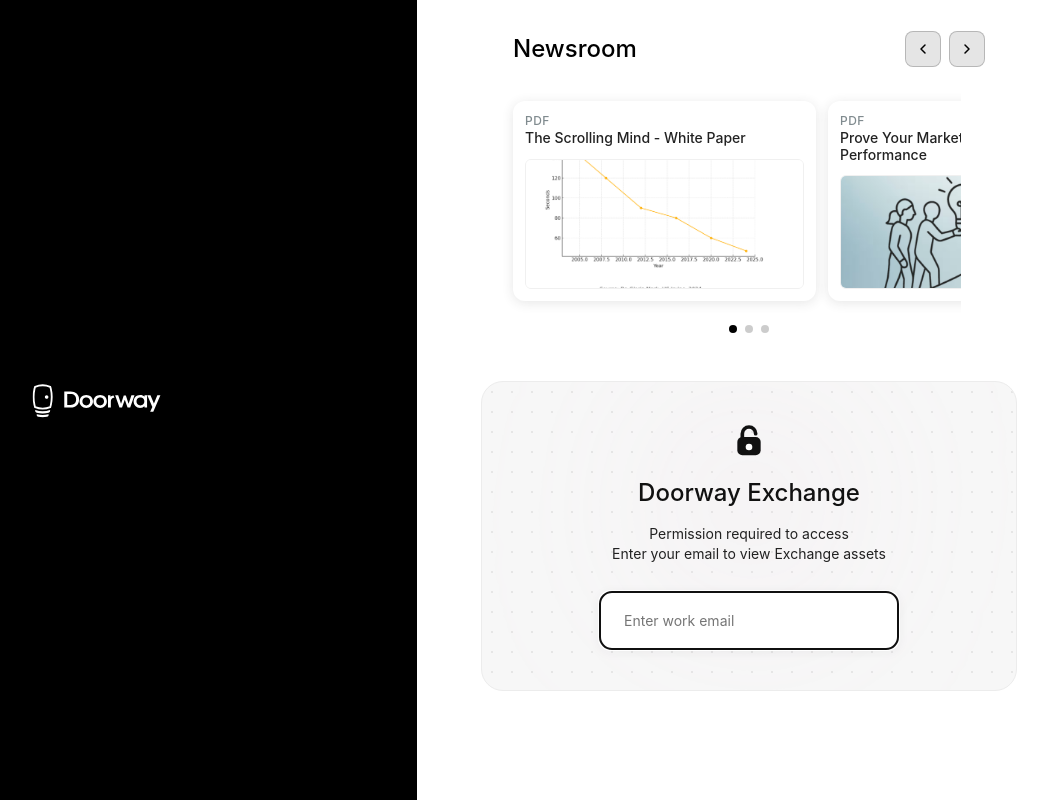
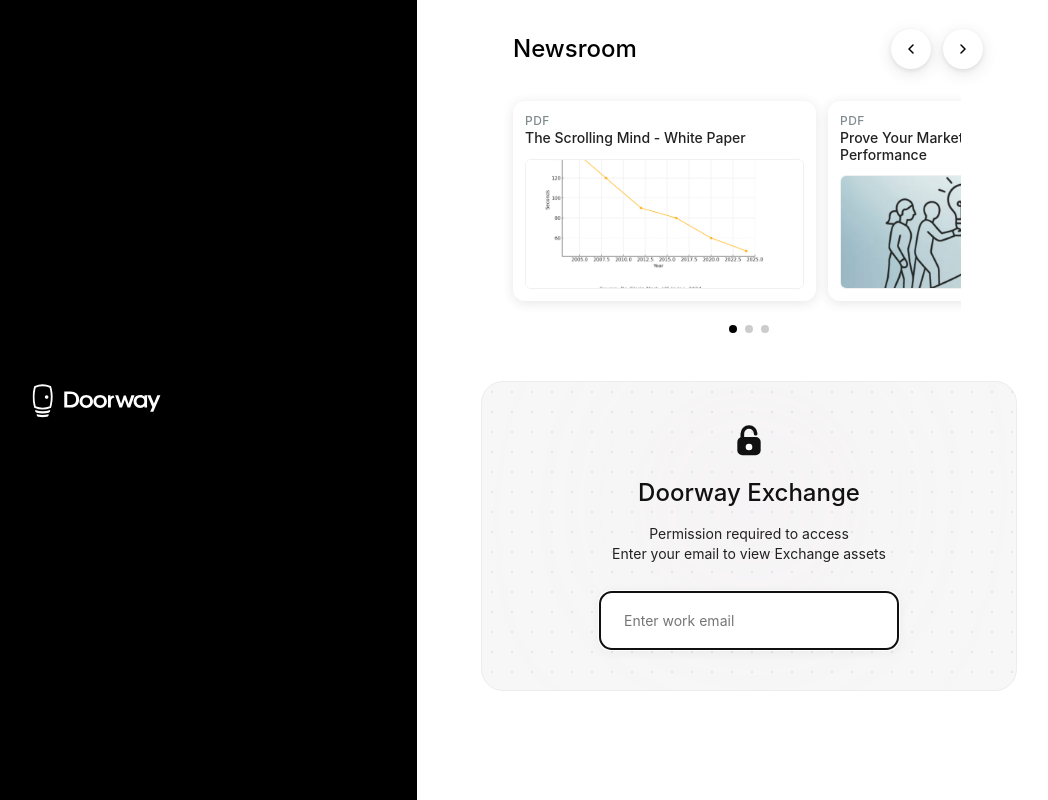
Before and after one commit to ashley544/FS-Prototype-v1, a React (Create React App) app: page / in a window 1280 px wide. Shown: the whole page, without its empty margins (223-1271 px from the left). Built offline with nearby package versions, Linux system fonts and the light colour scheme.

Commit message:
carousel buttons

```diff
--- a/src/Carousel.css
+++ b/src/Carousel.css
@@ -38,22 +38,28 @@
 }
 
 .carousel-nav-btn {
-  background: rgba(0, 0, 0, 0.1);
-  border: 1px solid rgba(0, 0, 0, 0.2);
-  border-radius: 8px;
-  width: 36px;
-  height: 36px;
+  background: #fff;
+  border: none;
+  border-radius: 50%;
+  width: 40px;
+  height: 40px;
   display: flex;
   align-items: center;
   justify-content: center;
   cursor: pointer;
   color: #000000;
-  transition: all 0.2s ease;
+  transition: box-shadow 0.2s, background 0.2s;
+  box-shadow: 0 4px 16px rgba(51,51,51,0.12), 0 1.5px 4px rgba(0,0,0,0.08);
+  margin: 0 2px;
 }
 
 .carousel-nav-btn:hover {
-  background: rgba(0, 0, 0, 0.2);
-  border-color: rgba(0, 0, 0, 0.3);
+  background: #f7f7fa;
+  box-shadow: 0 8px 24px rgba(51,51,51,0.22), 0 2px 8px rgba(0,0,0,0.12);
+}
+
+.carousel-nav-btn svg {
+  display: block;
 }
 
 .carousel-track {
```
